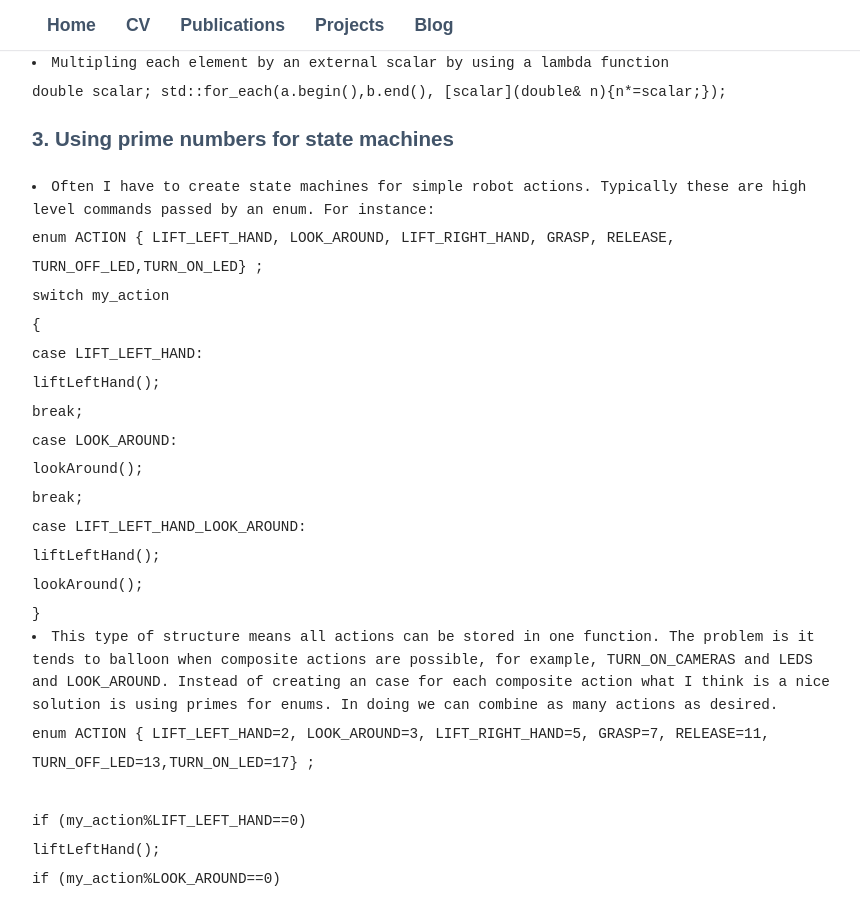
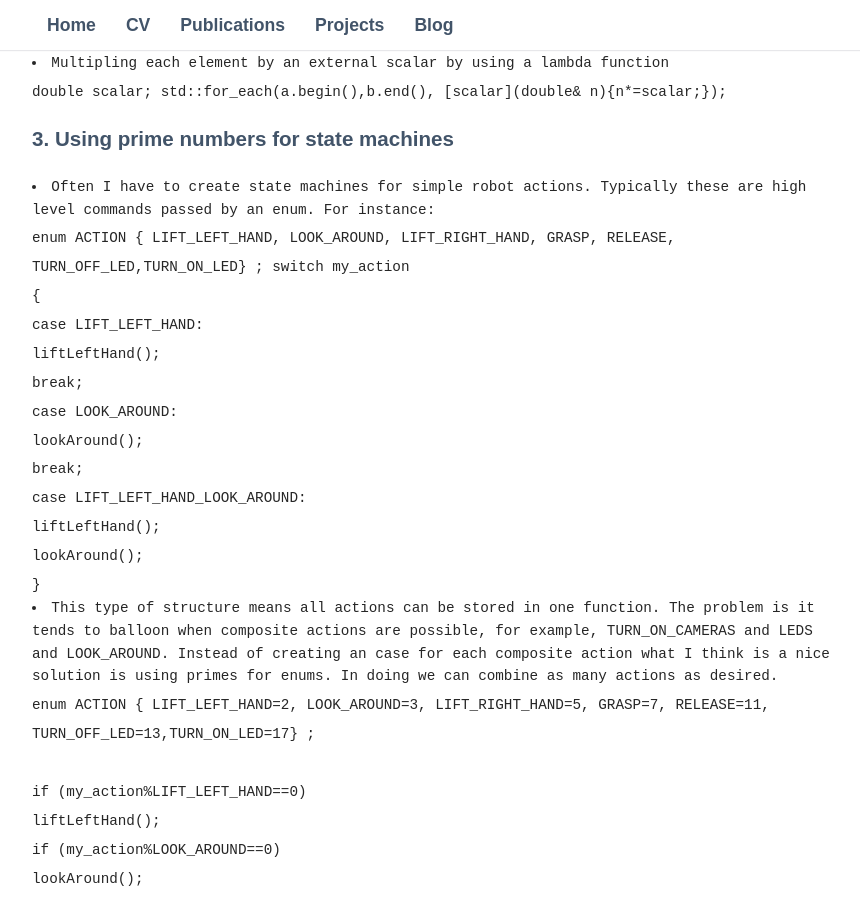
Before and after one commit to philip-long/philip-long.github.io, a Jekyll site: the page built from _posts/2018-07-09-random.md, in a window 1280 px wide and 900 px high, scrolled down 1646 px. Shown: the whole window, without its empty margins (208-1068 px from the left). Built offline with Jekyll 4.4.1, drawn with Linux system fonts in a browser that asks for light colours; nearby versions of some CDN libraries; some web fonts are replaced; library files that are not in the unit come from our copies.

Commit message:
Update 2018-07-09-random.md

```diff
--- a/_posts/2018-07-09-random.md
+++ b/_posts/2018-07-09-random.md
@@ -95,13 +95,13 @@
 
 
 <h3> 3. Using prime numbers for state machines</h3>
-
-	<li> Often I have to create state machines for simple robot actions.
-		Typically these are high level commands passed by an enum. For instance: </li>
+<li> Often I have to create state machines for simple robot actions. Typically these are high level commands passed by an enum. For instance:  </li>
 
 	<code>
+	enum ACTION { LIFT_LEFT_HAND, LOOK_AROUND, LIFT_RIGHT_HAND, GRASP, RELEASE, TURN_OFF_LED,TURN_ON_LED} ;
+	</code>
 
-	enum ACTION { LIFT_LEFT_HAND, LOOK_AROUND, LIFT_RIGHT_HAND, GRASP, RELEASE, TURN_OFF_LED,TURN_ON_LED} ; <br />
+	<code>
 	switch my_action  <br />
 		{ <br />
 		case LIFT_LEFT_HAND:<br />
@@ -113,19 +113,18 @@
 		case LIFT_LEFT_HAND_LOOK_AROUND:<br />
 		liftLeftHand();	<br />
 		lookAround();<br />
-		}<br />
+		}
 	</code>
 
-	<li> This type of structure means all actions can be stored in one function. The problem is it tends to balloon when composite
-		actions are possible, for example, TURN_ON_CAMERAS and LEDS and LOOK_AROUND. Instead of creating an case for each composite action
-		what I think is a nice solution is using primes for enums. In doing we can combine as many actions as desired. </li>
+	<li> This type of structure means all actions can be stored in one function. The problem is it tends to balloon when composite 	actions are possible, for example, TURN_ON_CAMERAS and LEDS and LOOK_AROUND. Instead of creating an case for each composite action what I think is a nice solution is using primes for enums. In doing we can combine as many actions as desired. </li>
 		<code>
+	enum ACTION { LIFT_LEFT_HAND=2, LOOK_AROUND=3, LIFT_RIGHT_HAND=5, GRASP=7, RELEASE=11, TURN_OFF_LED=13,TURN_ON_LED=17} ;			<br />
+	</code>
 
-	enum ACTION { LIFT_LEFT_HAND=2, LOOK_AROUND=3, LIFT_RIGHT_HAND=5, GRASP=7, RELEASE=11, TURN_OFF_LED=13,TURN_ON_LED=17} ;			<br />
+	<code>
 	<br />
 	if (my_action%LIFT_LEFT_HAND==0)<br />
 		liftLeftHand();	<br />
 	if (my_action%LOOK_AROUND==0)<br />
 		lookAround();<br />
-
-</code>
+	</code>
```
